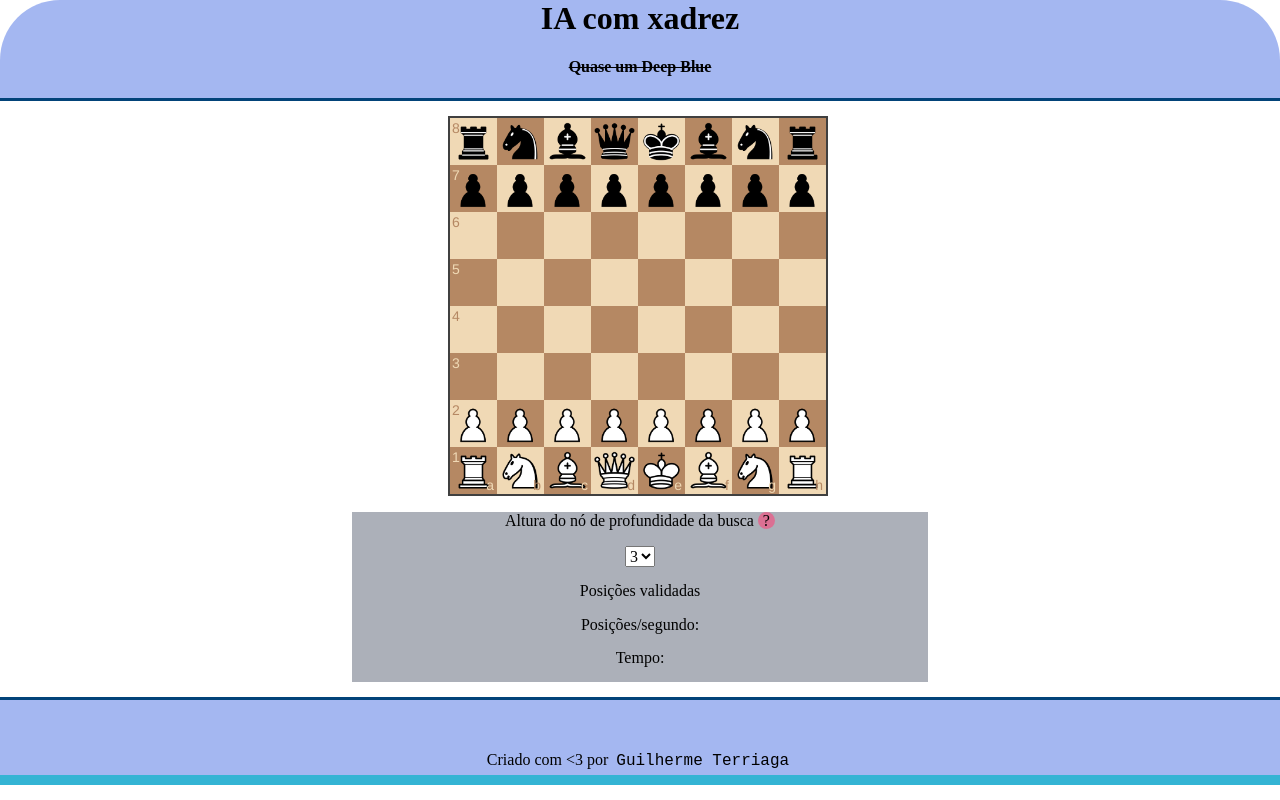
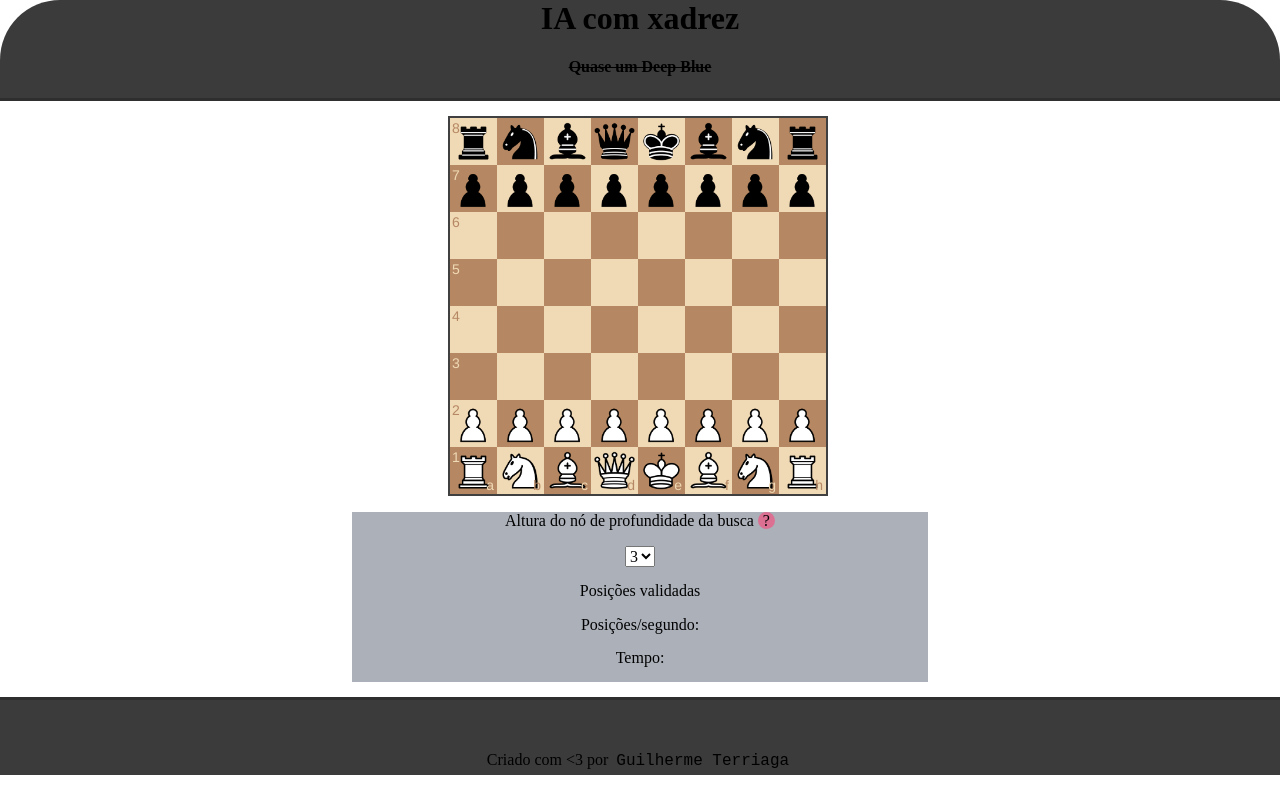
Before and after one commit to GuilhermeTerriaga/AI-with-Chess, a website: page index.html in a window 1280 px wide. Drawn offline with Linux system fonts and the light colour scheme.

Commit message:
change color oh header and footer

```diff
--- a/css/style.css
+++ b/css/style.css
@@ -2,9 +2,9 @@
     margin-top: 0;
     width: 100%;
     text-align: center;
-    background-color: rgba(65, 105, 225, 0.479);
+    background-color: rgba(0, 0, 0, 0.767);
     border-radius: 60px 60px 0 0;
-    border-bottom: 3px #024379 solid;
+    border-bottom: 3px #2e2e2e solid;
     margin-bottom: 15px;
 }
 
@@ -22,7 +22,7 @@
 .tooltip {
     position: relative;
     display: block;
-  }
+}
 
 .tooltip .tooltiptext {
     visibility: hidden;
@@ -72,8 +72,8 @@
     overflow-y: scroll;
 }
 
-.footer-text{
-margin-bottom: 0;
+.footer-text {
+    margin-bottom: 0;
 }
 
 #author:link {
@@ -105,18 +105,20 @@ a {
     text-decoration: none;
     padding: 5px 10px;
 }
-h1{
+
+h1 {
     margin-top: 0!important;
 }
+
 footer {
     position: static;
     bottom: 0;
     margin: 0 auto;
-    background: rgba(65, 105, 225, 0.479);
+    background: rgba(0, 0, 0, 0.767);
     width: 100%;
     height: 35px;
-    border-top: 3px #024379 solid;
-    border-bottom: 10px #34b4d4 solid;
+    border-top: 3px#2e2e2e solid;
+    border-bottom: 10p x#2e2e2e solid;
     padding-top: 35px;
     padding-bottom: 5px;
     text-align: center;
```
Also changed, not shown: index.html (+1 -0 lines).
